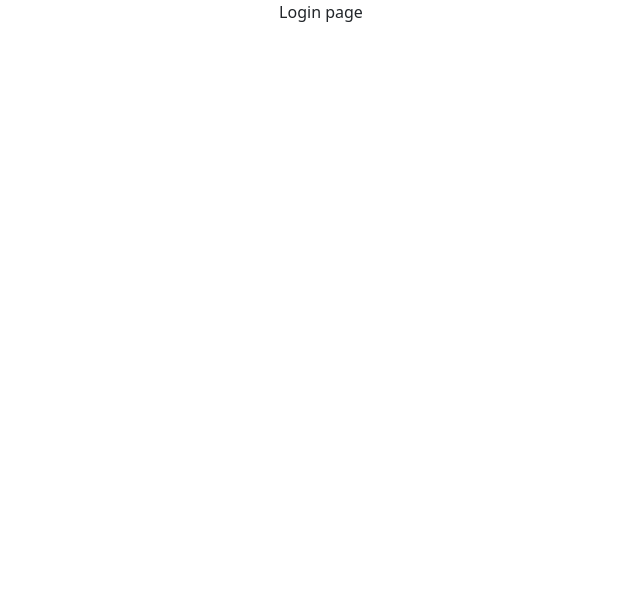
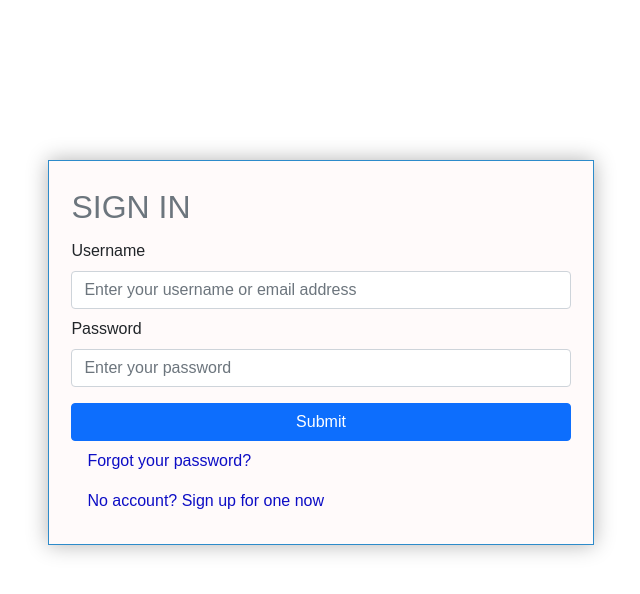
Before and after one commit to phongltv/app-react, a React (Create React App) app: page /signIn in a window 1280 px wide. Shown: the top 594 px of the page, without its empty margins (319-959 px from the left). Built offline with nearby package versions, Linux system fonts and the light colour scheme.

Commit message:
login1006

```diff
--- a/src/Pages/Login/Login.scss
+++ b/src/Pages/Login/Login.scss
@@ -0,0 +1,24 @@
+.header{
+    font-size:2rem;
+    width:100%;
+}
+.forgot-password-link,.sign-up-link{
+    color:rgb(13, 13, 197);
+    font-size: 1rem;
+    width:100%
+}
+.forgot-password-link:hover,.sign-up-link:hover{
+    opacity: 0.8;
+}
+.sign-in-button{
+    width: 100%;
+}
+.login-form{
+    background-color: snow;
+    padding: 1.4rem;
+    font-family: sans-serif;
+    font-size: 1rem;
+    border: 1px solid #2d8bca;
+    box-shadow: 0 0 20px rgba(0, 0, 0, 0.3);
+    margin-top:10rem
+}
--- a/src/Pages/Login/Login.tsx
+++ b/src/Pages/Login/Login.tsx
@@ -1,13 +1,67 @@
-import { Col, Container, Row } from 'react-bootstrap';
+import { Button, Col, Container, Row,Form, ModalHeader, Nav, NavLink, InputGroup} from 'react-bootstrap';
+import { CSSProperties, useState } from 'react';
 
-function Login() {
+import './Login.scss'
+
+
+export default function Login() {
+  const [validated, setValidated] = useState(false);
+
+  const login = (event:any) => {
+    const form = event.currentTarget;
+    if (form.checkValidity() === false) {
+      event.preventDefault();
+      event.stopPropagation();
+      console.log('FORM ERROR')
+    }
+
+    setValidated(true);
+  };
+
+
   return (
     <Container>
       <Row>
-        <Col className='text-center'>Login page</Col>
+        <Col className='col-sm-12 col-md-6' style={{"margin":"auto"}}>
+        <Form className="login-form" noValidate validated={validated} onSubmit={login} >
+   <Form.Text className='header'>SIGN IN </Form.Text>
+   <Form.Group  controlId="formUsername" className='mt-2'>
+    <Form.Label>Username</Form.Label>
+    <Form.Control required
+     type="text"
+      placeholder="Enter your username or email address"
+      maxLength={20}
+      minLength={4}
+    />
+    <Form.Control.Feedback type="invalid">
+             Username 4 characters minimum
+            </Form.Control.Feedback>
+  </Form.Group>
+
+
+  <Form.Group  controlId="formPassword" className='mt-2'>
+    <Form.Label>Password</Form.Label>
+    <Form.Control
+    required
+    minLength={6}
+    maxLength={50}
+     type="password"
+     placeholder="Enter your password"
+      />
+    <Form.Control.Feedback type="invalid">
+              Password 6 characters minimum
+            </Form.Control.Feedback>
+  </Form.Group>
+  <Button  className='mt-3 sign-in-button' variant="primary" type="submit">
+    Submit
+  </Button>
+
+  <NavLink><Form.Text className="forgot-password-link">Forgot your password?</Form.Text></NavLink>
+  <NavLink><Form.Text className="sign-up-link">No account? Sign up for one now</Form.Text></NavLink>
+</Form>
+        </Col>
       </Row>
     </Container>
    );
+
 }
-
-export default Login;
```
